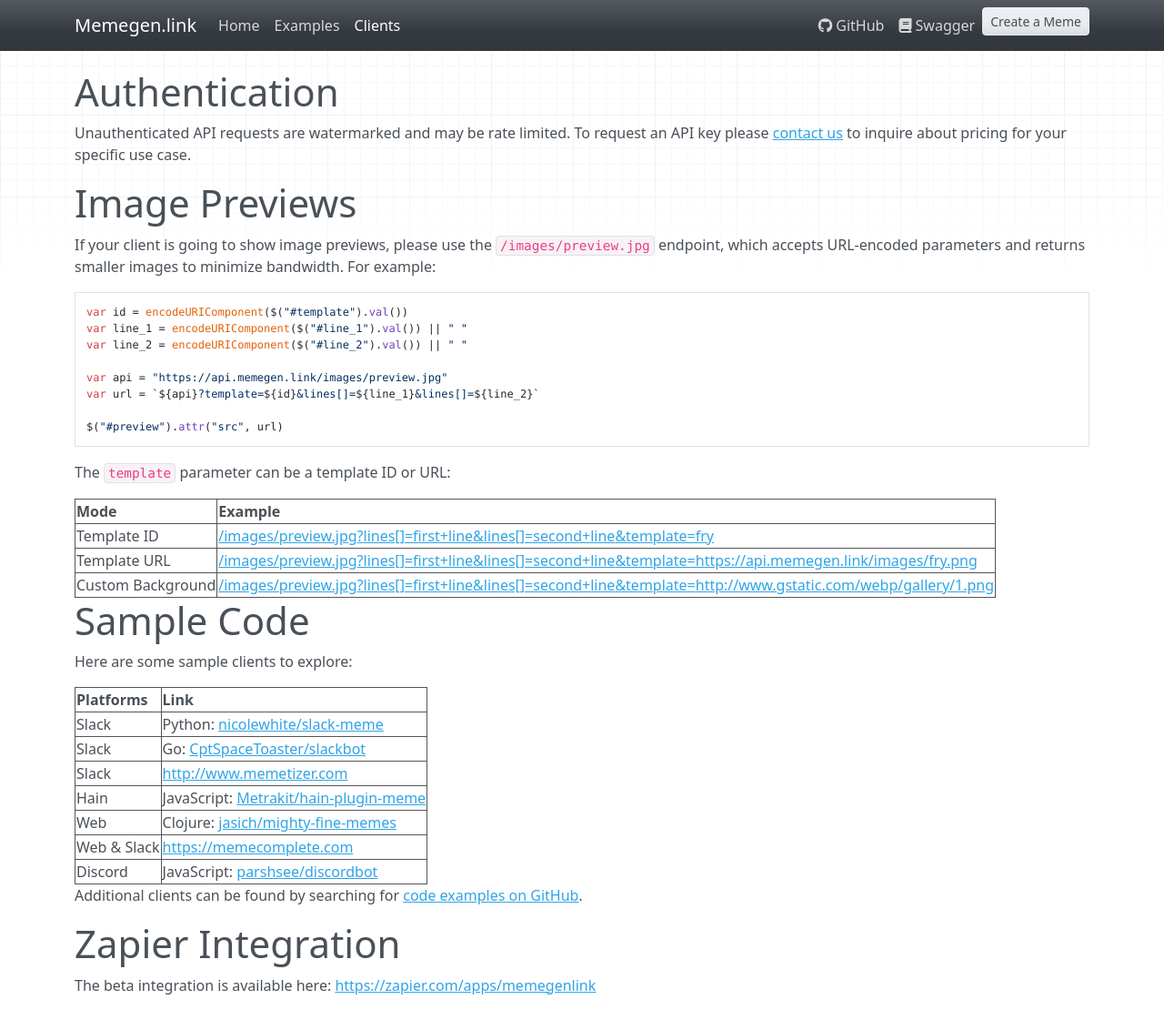
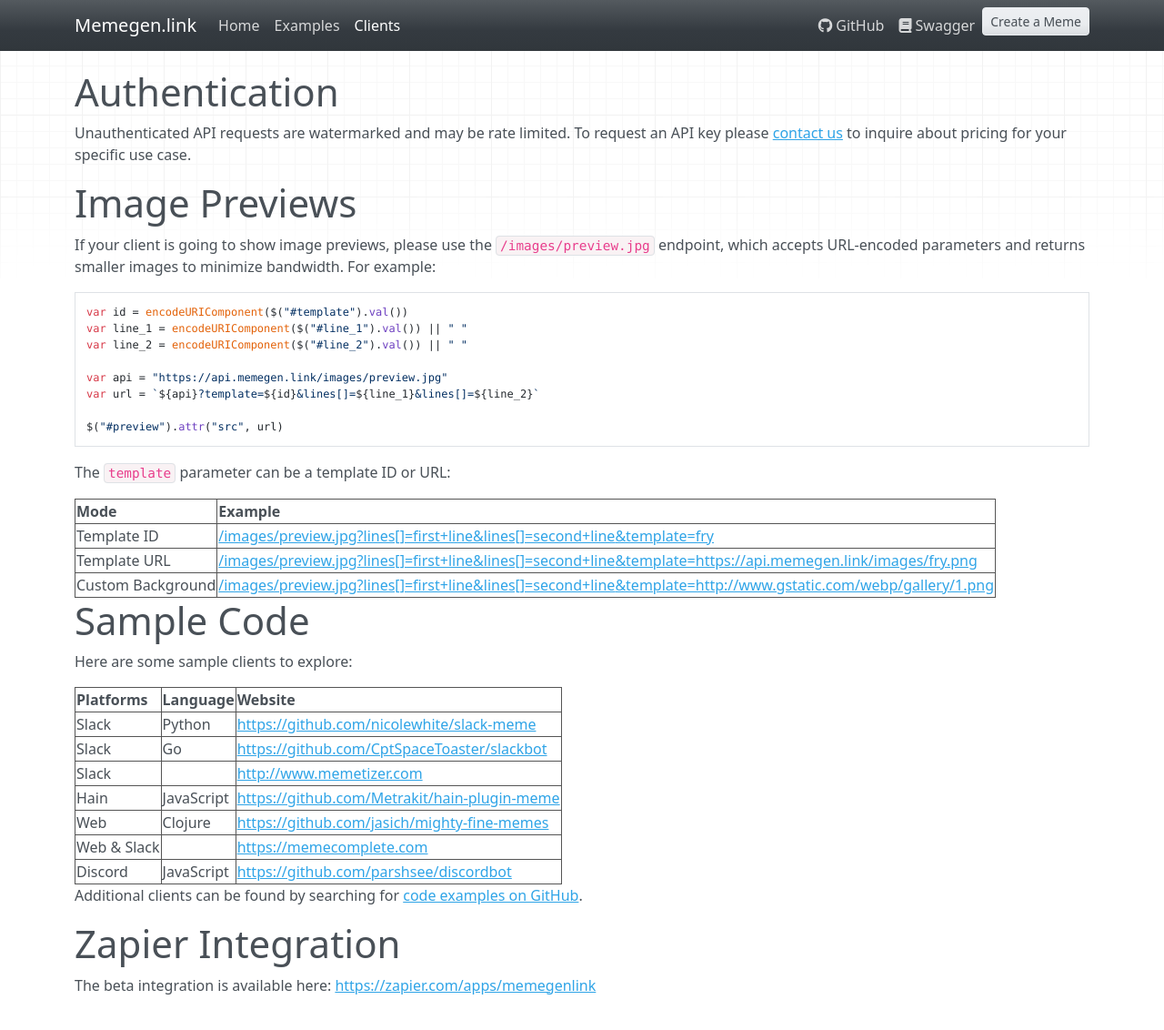
Before and after one commit to jacebrowning/memegen, an MkDocs documentation site: the page built from docs/clients.md, in a window 1280 px wide and 1141 px high. Shown: the top 1132 px of the window at 91% size. Built offline with MkDocs 1.6.1, drawn with Linux system fonts in a browser that asks for light colours; nearby versions of some CDN libraries; comment, search, counter and statistics services are not loaded; some of the changed lines change nothing that is shown.

Commit message:
Expand sample clients table

```diff
--- a/docs/clients.md
+++ b/docs/clients.md
@@ -29,15 +29,15 @@
 
 Here are some sample clients to explore:
 
-| Platforms   | Link                                                                                  |
-| :---------- | :------------------------------------------------------------------------------------ |
-| Slack       | Python: [nicolewhite/slack-meme](https://github.com/nicolewhite/slack-meme)           |
-| Slack       | Go: [CptSpaceToaster/slackbot](https://github.com/CptSpaceToaster/slackbot)           |
-| Slack       | <http://www.memetizer.com>                                                            |
-| Hain        | JavaScript: [Metrakit/hain-plugin-meme](https://github.com/Metrakit/hain-plugin-meme) |
-| Web         | Clojure: [jasich/mighty-fine-memes](https://github.com/jasich/mighty-fine-memes)      |
-| Web & Slack | <https://memecomplete.com>                                                            |
-| Discord     | JavaScript: [parshsee/discordbot](https://github.com/parshsee/discordbot)             |
+| Platforms   | Language | Website                                                                                  |
+| :---------- | :-- | :------------------------------------------------------------------------------------ |
+| Slack       | Python | <https://github.com/nicolewhite/slack-meme>           |
+| Slack       | Go | <https://github.com/CptSpaceToaster/slackbot>           |
+| Slack       |  | <http://www.memetizer.com>                                                            |
+| Hain        | JavaScript | <https://github.com/Metrakit/hain-plugin-meme> |
+| Web         | Clojure | <https://github.com/jasich/mighty-fine-memes>      |
+| Web & Slack |  |<https://memecomplete.com>                                                            |
+| Discord     | JavaScript | <https://github.com/parshsee/discordbot>             |
 
 Additional clients can be found by searching for [code examples on GitHub](https://github.com/search?o=desc&q=%22api.memegen.link%22+&ref=searchresults&s=indexed&type=Code&utf8=%E2%9C%93).
 
```
